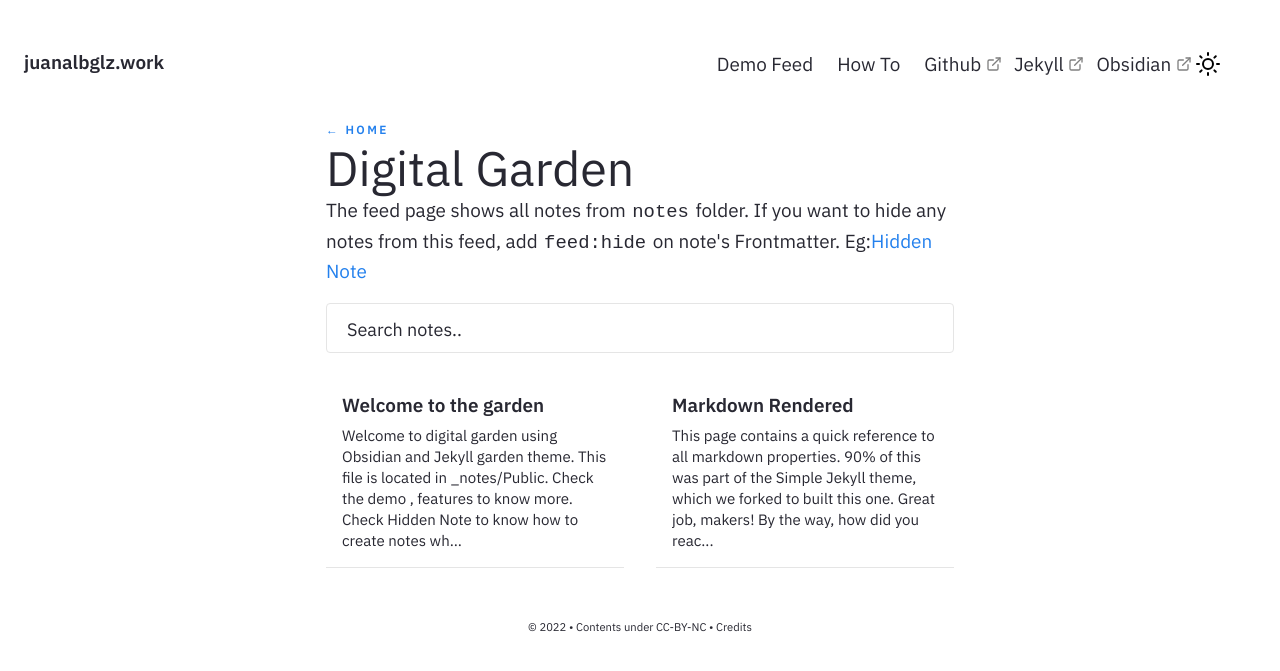
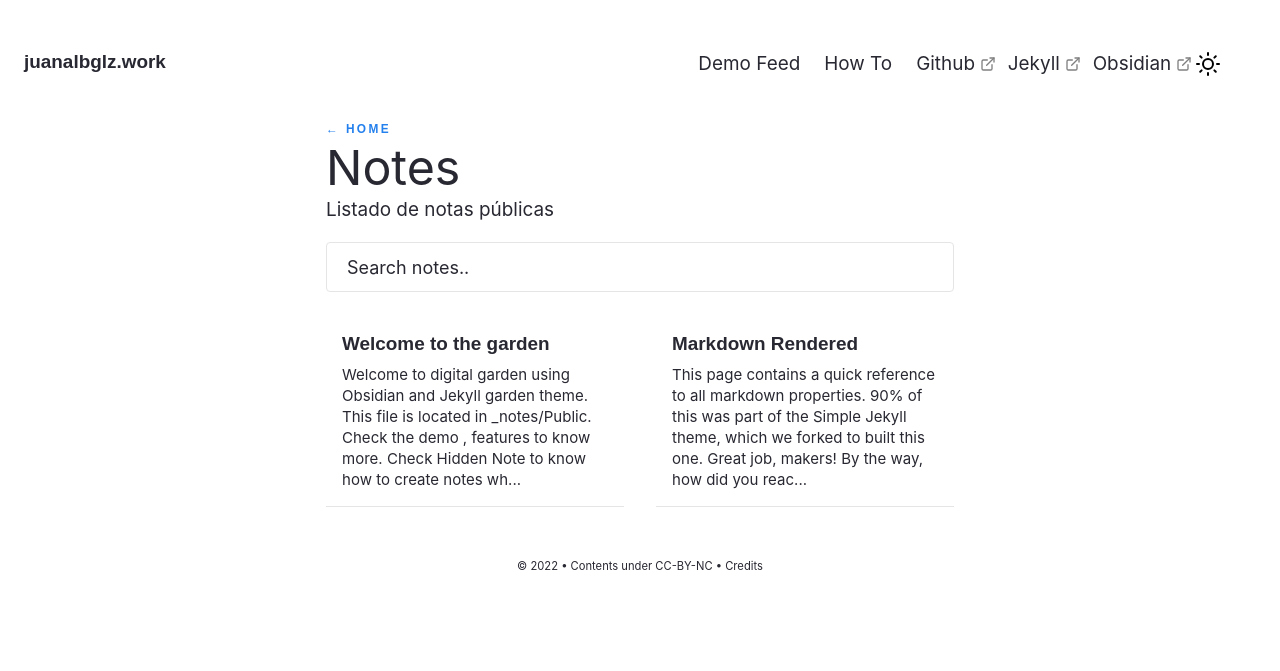
Before and after one commit to juanalbglz/juanalbglz.girhub.io, a Jekyll site: the page built from pages/notes.md, in a window 1280 px wide. Shown: the top 671 px of the page. Built offline with Jekyll 4.4.1, drawn with Linux system fonts in a browser that asks for light colours.

Commit message:
deleted remote fonts and serve them locally

```diff
--- a/_layouts/Post.html
+++ b/_layouts/Post.html
@@ -31,16 +31,18 @@
 
 <head>
     <meta content="width=device-width, initial-scale=1" name="viewport" />
-    <meta content="Hiran Venugopalan" property="og:site_name" />
-    <meta
-        content="Product and Type Designer | UI UX | Design Mentoring"
+    <meta content="juanalbglz.work" property="og:site_name" />
+    <meta content="Notes and thoughts"
         property="og:description">
     <meta content="{{ site.url }}/about/" property="article:author">
     <meta property="og:image" content="../assets/img/OGImg.png">
+    <link rel="preload" href="/assets/fonts/IBMPlexSans-Italic.ttf" as="font" type="font/ttf" crossorigin>
+    <link rel="preload" href="/assets/fonts/IBMPlexSans-Regular.ttf" as="font" type="font/ttf" crossorigin>
+    <link rel="preload" href="/assets/fonts/IBMPlexSans-SemiBold.ttf" as="font" type="font/ttf" crossorigin>
+    <link rel="preload" href="/assets/fonts/IBMPlexSans-SemiBoldItalic.ttf" as="font" type="font/ttf" crossorigin>
     <link rel="preconnect" href="https://fonts.googleapis.com">
     <link rel="preconnect" href="https://fonts.gstatic.com" crossorigin>
-    <link href="https://fonts.googleapis.com/css2?family=IBM+Plex+Sans:wght@400;600&display=swap"
-        rel="stylesheet">
+
     {%- if page.title -%}
     <meta content="{{ page.title }}" property="og:title">
     <meta content="article" property="og:type">
@@ -51,7 +53,6 @@
     {%- endif -%}
 
     <title>{{page.title}} - {{site.heading}}</title>
-    <script data-host="https://microanalytics.io" data-dnt="false" src="https://microanalytics.io/js/script.js" id="ZwSg9rf6GA" async defer></script>
     <link rel="canonical" href="{{site.url}}{{page.url}}" />
     <link rel="apple-touch-icon" href="{{ site.baseurl }}/assets/img/profile.png">
     <link rel="icon" href="{{ site.baseurl }}/assets/img/favicon.png" type="image/png" sizes="16x16" />
--- a/pages/notes.md
+++ b/pages/notes.md
@@ -2,7 +2,14 @@
 layout: Post
 permalink: /notes
 feedformat: card
-title: Digital Garden
+title: Notes
 ---
 
-The feed page shows all notes from `notes` folder. If you want to hide any notes from this feed, add `feed:hide` on note's Frontmatter. Eg:[[Hidden Note]]
+Listado de notas públicas
+
+<!---
+ Añade
+ feed:hide
+ en el Frontmatter de la nota
+ para ocultarla de esta coleccion pública
+-->
```
Also changed, not shown: assets/fonts/IBMPlexSans-Italic.ttf (added), assets/fonts/IBMPlexSans-Regular.ttf (added), assets/fonts/IBMPlexSans-SemiBold.ttf (added), assets/fonts/IBMPlexSans-SemiBoldItalic.ttf (added).
